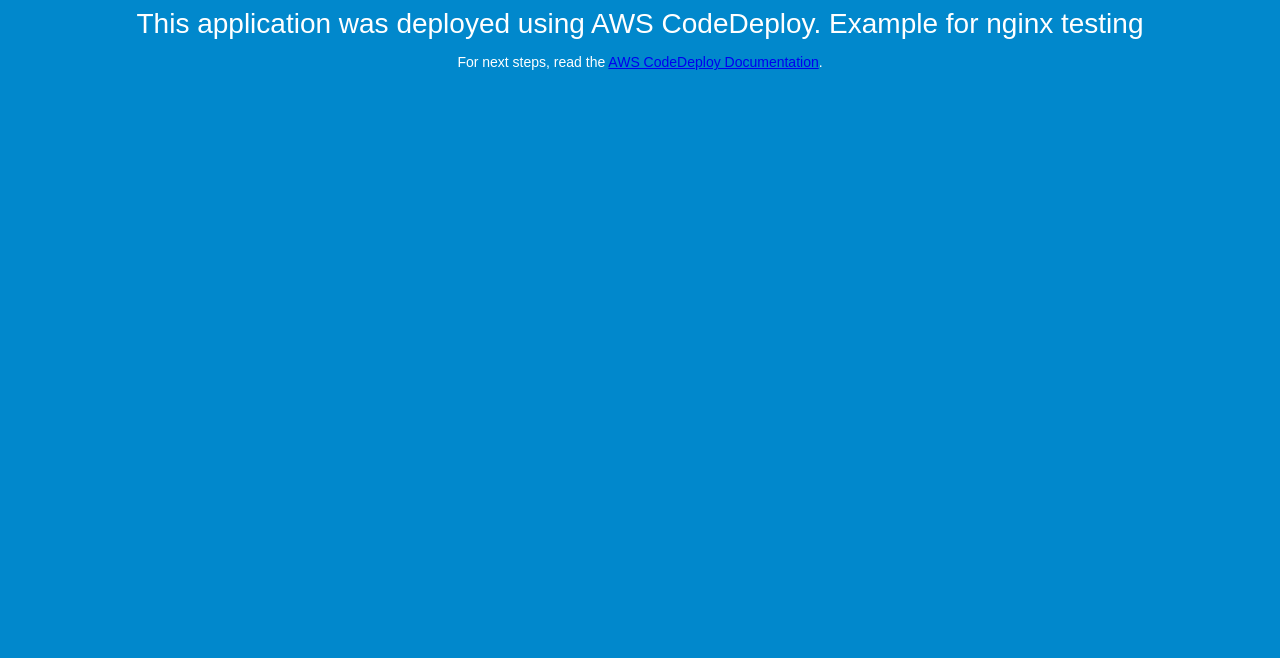
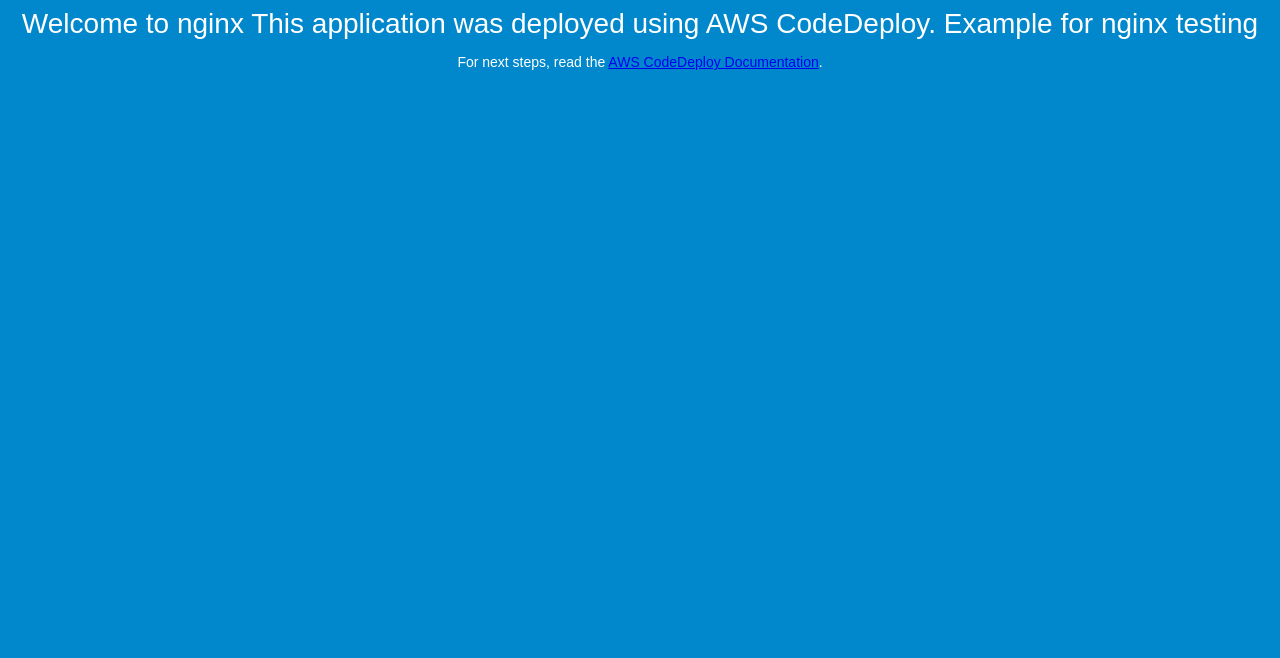
Before and after one commit to tamilsivakan/mydemo-nginx-repo, a plain HTML site: page index.html in a window 1280 px wide. Shown: the part 142-800 px from the top of the page. Drawn offline with Linux system fonts and the light colour scheme.

Commit message:
Update index.html

```diff
--- a/index.html
+++ b/index.html
@@ -27,7 +27,7 @@
 <body>
   <div align="center">
     <h1>Congratulations</h1>
-    <h2>This application was deployed using AWS CodeDeploy.
+    <h2> Welcome to nginx This application was deployed using AWS CodeDeploy.
     Example for nginx testing</h2>
     <p>For next steps, read the <a href="http://aws.amazon.com/documentation/codedeploy">AWS CodeDeploy Documentation</a>.</p>
   </div>
```
